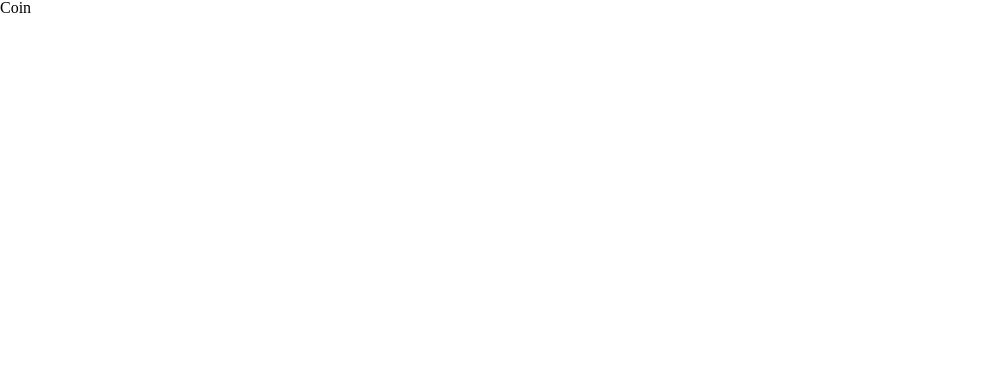
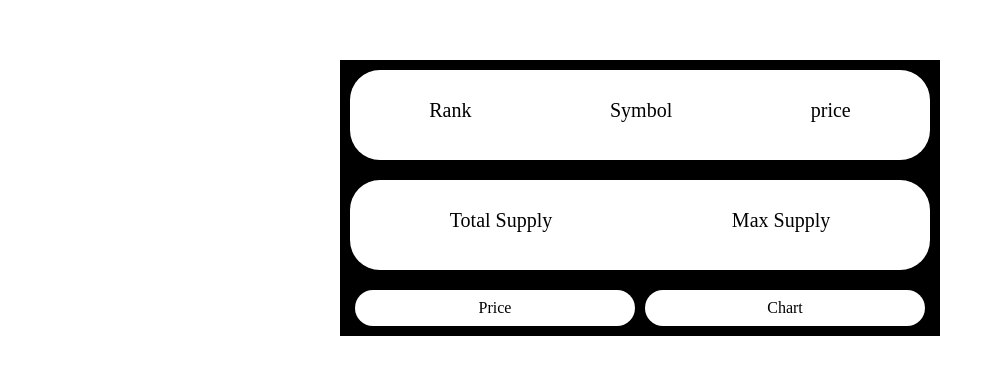
Before and after one commit to kangkyeongseo/crypto-tracker-challenge, a React (Create React App) app: page /1 in a window 1280 px wide. Shown: the top 374 px of the page, without its empty margins (0-1003 px from the left). Built offline with nearby package versions, Linux system fonts and the light colour scheme; no server answers.

Commit message:
Coin Detail Page and Nested Routes

```diff
--- a/src/Router.tsx
+++ b/src/Router.tsx
@@ -1,13 +1,18 @@
 import { BrowserRouter, Routes, Route } from "react-router-dom";
+import Home from "./Routes/Home";
 import Coin from "./Routes/Coin";
-import Home from "./Routes/Home";
+import Price from "./Routes/Price";
+import Chart from "./Routes/Chart";
 
 function Router() {
   return (
     <BrowserRouter>
       <Routes>
         <Route path="" element={<Home />} />
-        <Route path=":coinid" element={<Coin />} />
+        <Route path=":coinId" element={<Coin />}>
+          <Route path="price" element={<Price />} />
+          <Route path="chart" element={<Chart />} />
+        </Route>
       </Routes>
     </BrowserRouter>
   );
--- /dev/null
+++ b/src/Routes/Chart.tsx
@@ -0,0 +1,5 @@
+function Chart() {
+  return <h1>Chart</h1>;
+}
+
+export default Chart;
--- a/src/Routes/Coin.tsx
+++ b/src/Routes/Coin.tsx
@@ -1,5 +1,130 @@
+import { useQuery } from "react-query";
+import { useLocation, useParams, Outlet, Link } from "react-router-dom";
+import styled from "styled-components";
+import { getCoinInfo, getCoinTicker, ICoinInfo, ICointickers } from "../api";
+
+const Title = styled.h1`
+  display: block;
+  text-align: center;
+  padding: 30px;
+`;
+
+const Loading = styled.div``;
+
+const Wrapper = styled.div`
+  max-width: 600px;
+  margin: 0 auto;
+  background-color: black;
+  padding: 10px;
+`;
+
+const Head = styled.div`
+  display: flex;
+  justify-content: space-around;
+  background-color: white;
+  padding: 30px 10px;
+  border-radius: 30px;
+`;
+
+const Content = styled.div`
+  display: flex;
+  flex-direction: column;
+  align-items: center;
+  font-size: 18px;
+  span:first-child {
+    margin-bottom: 10px;
+    font-size: 20px;
+  }
+`;
+
+const Description = styled.p`
+  margin: 20px 0px;
+  color: white;
+`;
+
+const Supply = styled(Head)``;
+
+const Taps = styled.div`
+  display: flex;
+  justify-content: space-between;
+  margin-top: 20px;
+`;
+
+const Tap = styled.div`
+  width: 100%;
+  background-color: white;
+  margin: 0px 5px;
+  padding: 10px 30px;
+  border-radius: 30px;
+  text-align: center;
+`;
+
+interface IState {
+  name: string;
+}
+
 function Coin() {
-  return <h1>Coin</h1>;
+  const { coinId } = useParams();
+  const location = useLocation();
+  const state = location.state as IState;
+  const { data: infoData, isLoading: infoLoading } = useQuery<ICoinInfo>(
+    ["info", coinId],
+    () => getCoinInfo(coinId!)
+  );
+  const { data: tickerData, isLoading: tickerLoading } = useQuery<ICointickers>(
+    ["ticker", coinId],
+    () => getCoinTicker(coinId!)
+  );
+  const loading = infoLoading || tickerLoading;
+  return (
+    <>
+      <Title>
+        {state?.name ? state.name : loading ? "Loading..." : infoData?.name}
+      </Title>
+      <Wrapper>
+        {loading ? (
+          <Loading>Loading...</Loading>
+        ) : (
+          <>
+            <Head>
+              <Content>
+                <span>Rank</span>
+                <span>{infoData?.rank}</span>
+              </Content>
+              <Content>
+                <span>Symbol</span>
+                <span>{infoData?.symbol}</span>
+              </Content>
+              <Content>
+                <span>price</span>
+                <span>{tickerData?.quotes.USD.price.toFixed(3)}</span>
+              </Content>
+            </Head>
+            <Description>{infoData?.description}</Description>
+            <Supply>
+              <Content>
+                <span>Total Supply</span>
+                <span>{tickerData?.total_supply}</span>
+              </Content>
+              <Content>
+                <span>Max Supply</span>
+                <span>{tickerData?.max_supply}</span>
+              </Content>
+            </Supply>
+            <Taps>
+              <Tap>
+                <Link to="price">Price</Link>
+              </Tap>
+              <Tap>
+                <Link to="chart">Chart</Link>
+              </Tap>
+            </Taps>
+            <Outlet />
+          </>
+        )}
+      </Wrapper>
+    </>
+  );
 }
 
 export default Coin;
--- a/src/Routes/Home.tsx
+++ b/src/Routes/Home.tsx
@@ -1,7 +1,8 @@
 import { useQuery } from "react-query";
-import { getCoins, ICoin } from "../api";
+import { getCoins, ICoins } from "../api";
 import styled from "styled-components";
 import CoinList from "./Components/CoinList";
+import { Link } from "react-router-dom";
 
 const Title = styled.h1`
   display: block;
@@ -21,27 +22,27 @@ const Wrapper = styled.div`
 const Loading = styled.div``;
 
 function Home() {
-  const { data, isLoading } = useQuery<ICoin[]>("coins", getCoins);
+  const { data, isLoading } = useQuery<ICoins[]>("coins", getCoins);
   console.log(data);
   return (
     <>
-      <Title>Coin Tracker</Title>
-      <Wrapper>
       {isLoading ? (
         <Loading>Loading...</Loading>
       ) : (
         <>
+          <Title>Coin Tracker</Title>
+          <Wrapper>
             {data?.slice(0, 100).map((coin) => (
+              <Link to={`${coin.id}`} key={coin.id} state={{ name: coin.name }}>
                 <CoinList
-                key={coin.id}
                   name={coin.name}
                   image={`https://coinicons-api.vercel.app/api/icon/${coin.symbol.toLowerCase()}`}
                 />
+              </Link>
             ))}
-            |
+          </Wrapper>
         </>
       )}
-      </Wrapper>
     </>
   );
 }
--- /dev/null
+++ b/src/Routes/Price.tsx
@@ -0,0 +1,5 @@
+function Price() {
+  return <h1>Price</h1>;
+}
+
+export default Price;
--- a/src/api.ts
+++ b/src/api.ts
@@ -1,4 +1,4 @@
-export interface ICoin {
+export interface ICoins {
   id: string;
   is_active: boolean;
   is_new: boolean;
@@ -8,7 +8,70 @@ export interface ICoin {
   type: string;
 }
 
+export interface ICoinInfo {
+  id: string;
+  name: string;
+  symbol: string;
+  rank: number;
+  is_new: boolean;
+  is_active: boolean;
+  description: string;
+  open_source: boolean;
+  started_at: string;
+  development_status: string;
+  proof_type: string;
+  org_structure: string;
+  hash_algorithm: string;
+  contract: string;
+  platform: string;
+  first_data_at: string;
+  last_data_at: string;
+}
+
+export interface ICointickers {
+  id: string;
+  name: string;
+  symbol: string;
+  rank: number;
+  circulating_supply: number;
+  total_supply: number;
+  max_supply: number;
+  beta_value: number;
+  first_data_at: string;
+  last_updated: string;
+  quotes: {
+    USD: {
+      price: number;
+      volume_24h: number;
+      volume_24h_change_24h: number;
+      market_cap: number;
+      market_cap_change_24h: number;
+      percent_change_15m: number;
+      percent_change_30m: number;
+      percent_change_1h: number;
+      percent_change_6h: number;
+      percent_change_12h: number;
+      percent_change_24h: number;
+      percent_change_7d: number;
+      percent_change_30d: number;
+      percent_change_1y: number;
+      ath_price: number;
+      ath_date: string;
+      percent_from_price_ath: number;
+    };
+  };
+}
+
+const baseUrl = "https://api.coinpaprika.com/v1";
+
 export async function getCoins() {
-  const baseUrl = "https://api.coinpaprika.com/v1";
   return await (await fetch(`${baseUrl}/coins`)).json();
 }
+
+export async function getCoinInfo(coinId: string) {
+  return await (await fetch(`${baseUrl}/coins/${coinId}`)).json();
+}
+
+export async function getCoinTicker(coinId: string) {
+  return await (await fetch(`${baseUrl}/tickers/${coinId}`)).json();
+}
--- a/src/index.tsx
+++ b/src/index.tsx
@@ -51,6 +51,10 @@ table {
 * {
   box-sizing: border-box;
 }
+a {
+  color: inherit;
+  text-decoration: none;
+}
 `;
 
 const client = new QueryClient();
```
Lines whose indentation alone changed are shown as unchanged.
